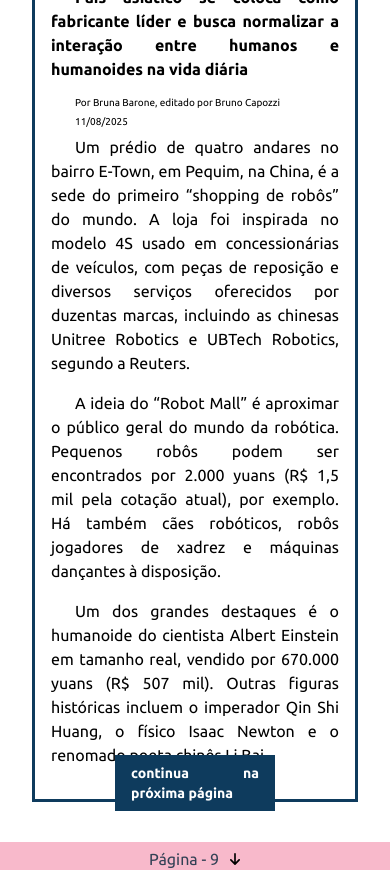
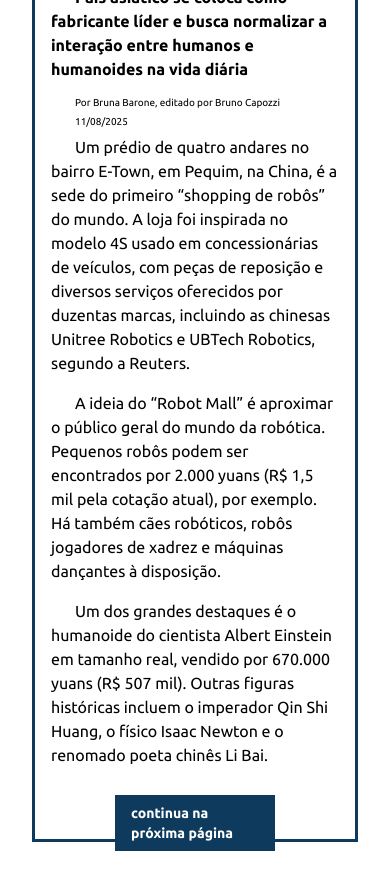
Before and after one commit to naygracioliarco/livro-conquista, a React (Vite) app: page / in a window 390 px wide. Shown: the part 10880-11750 px from the top of the page. Built offline with nearby package versions, Linux system fonts and the light colour scheme; a web font is replaced by a local one.

Commit message:
continua na próxima página sem sobrepor texto no mobile

```diff
--- a/src/components/Chapter.tsx
+++ b/src/components/Chapter.tsx
@@ -21,7 +21,7 @@ function Chapter({
         </p>
         <h2 className="text-4xl font-hwtArtz font-bold uppercase text-slate-800">{title}</h2>
       </div>
-      <div className="text-slate-700 leading-relaxed text-justify chapter-content">{content}</div>
+      <div className="text-slate-700 leading-relaxed chapter-content">{content}</div>
     </section>
   );
 }
--- a/src/components/ContinuaProximaPagina.tsx
+++ b/src/components/ContinuaProximaPagina.tsx
@@ -1,6 +1,6 @@
 function ContinuaProximaPagina() {
   return (
-    <div className="flex items-center justify-center gap-2">
+    <div className="flex items-center justify-center gap-2" style={{ marginTop: '1.5rem', minHeight: '2rem' }}>
       <div
         className="absolute left-1/2 -translate-x-1/2 bg-[#0E3B5D] px-4 py-2
                    text-white text-sm font-semibold -bottom-3"
--- a/src/index.css
+++ b/src/index.css
@@ -37,7 +37,6 @@
 .texto-corrido p {
   color: black;
   font-family: 'Ubuntu', 'sans-serif';
-  text-align: justify;
   font-size: 16px;
   font-style: normal;
   font-weight: 400;
```
